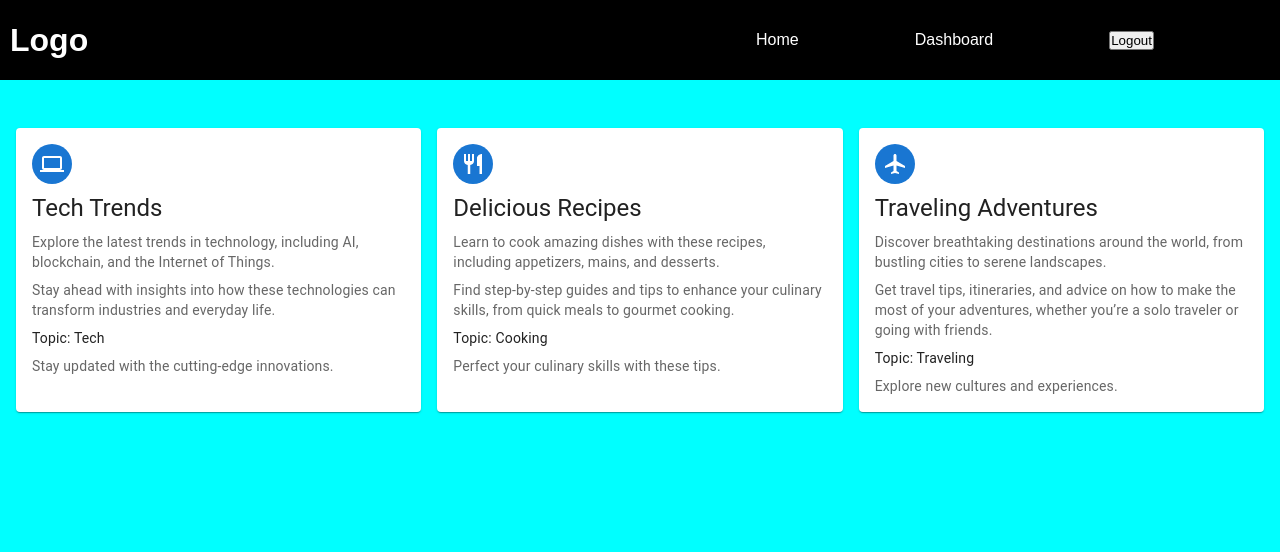
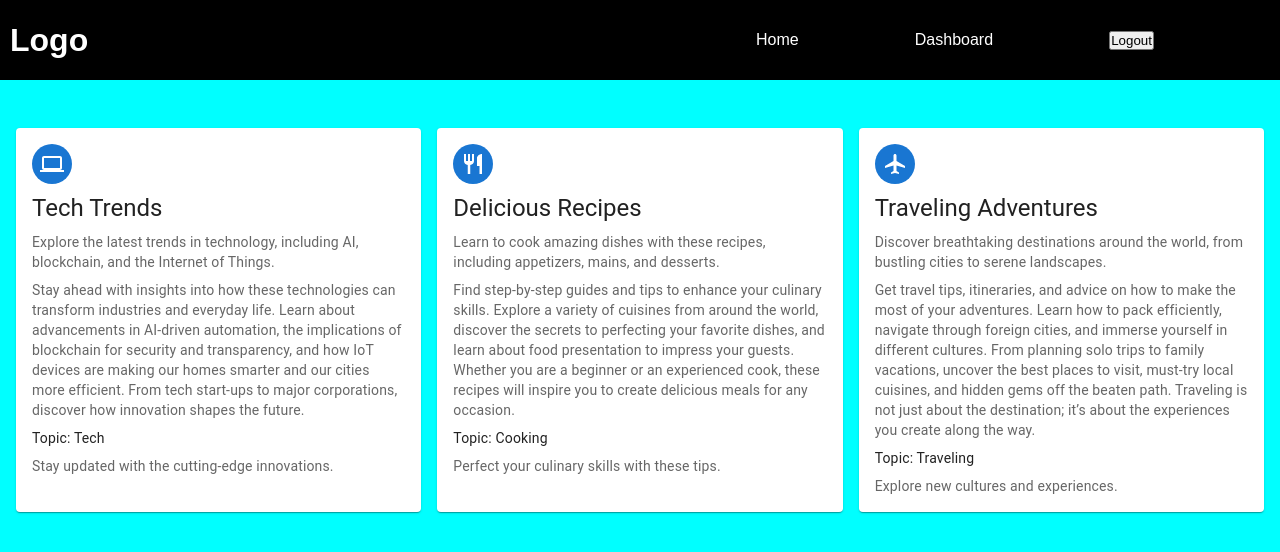
Before and after one commit to vrushalikulkarni10/sk_personalBlogger, a React (Create React App) app: page / in a window 1280 px wide. Shown: the top 552 px of the page. Built offline with nearby package versions, Linux system fonts and the light colour scheme.

Commit message:
added more details to blogs

```diff
--- a/src/components/pages/Home/Home.js
+++ b/src/components/pages/Home/Home.js
@@ -12,7 +12,7 @@ const Home = () => {
     {
       title: 'Tech Trends',
       content: 'Explore the latest trends in technology, including AI, blockchain, and the Internet of Things.',
-      detailedInfo: 'Stay ahead with insights into how these technologies can transform industries and everyday life.',
+      detailedInfo: 'Stay ahead with insights into how these technologies can transform industries and everyday life. Learn about advancements in AI-driven automation, the implications of blockchain for security and transparency, and how IoT devices are making our homes smarter and our cities more efficient. From tech start-ups to major corporations, discover how innovation shapes the future.',
       relatedText: 'Stay updated with the cutting-edge innovations.',
       avatar: <TechIcon />,
       topic: 'Tech',
@@ -20,7 +20,7 @@ const Home = () => {
     {
       title: 'Delicious Recipes',
       content: 'Learn to cook amazing dishes with these recipes, including appetizers, mains, and desserts.',
-      detailedInfo: 'Find step-by-step guides and tips to enhance your culinary skills, from quick meals to gourmet cooking.',
+      detailedInfo: 'Find step-by-step guides and tips to enhance your culinary skills. Explore a variety of cuisines from around the world, discover the secrets to perfecting your favorite dishes, and learn about food presentation to impress your guests. Whether you are a beginner or an experienced cook, these recipes will inspire you to create delicious meals for any occasion.',
       relatedText: 'Perfect your culinary skills with these tips.',
       avatar: <CookingIcon />,
       topic: 'Cooking',
@@ -28,7 +28,7 @@ const Home = () => {
     {
       title: 'Traveling Adventures',
       content: 'Discover breathtaking destinations around the world, from bustling cities to serene landscapes.',
-      detailedInfo: 'Get travel tips, itineraries, and advice on how to make the most of your adventures, whether you’re a solo traveler or going with friends.',
+      detailedInfo: 'Get travel tips, itineraries, and advice on how to make the most of your adventures. Learn how to pack efficiently, navigate through foreign cities, and immerse yourself in different cultures. From planning solo trips to family vacations, uncover the best places to visit, must-try local cuisines, and hidden gems off the beaten path. Traveling is not just about the destination; it’s about the experiences you create along the way.',
       relatedText: 'Explore new cultures and experiences.',
       avatar: <AirplanemodeActiveIcon />,
       topic: 'Traveling',
@@ -50,7 +50,7 @@ const Home = () => {
               {blog.content}
             </Typography>
             <Typography variant="body2" color="text.secondary" sx={{ marginBottom: 1 }}>
-              {blog.detailedInfo}  {/* More detailed info */}
+              {blog.detailedInfo}  {/* Enhanced detailed info */}
             </Typography>
             <Typography variant="body2" color="text.primary" sx={{ marginBottom: 1 }}>
               Topic: {blog.topic}
```
